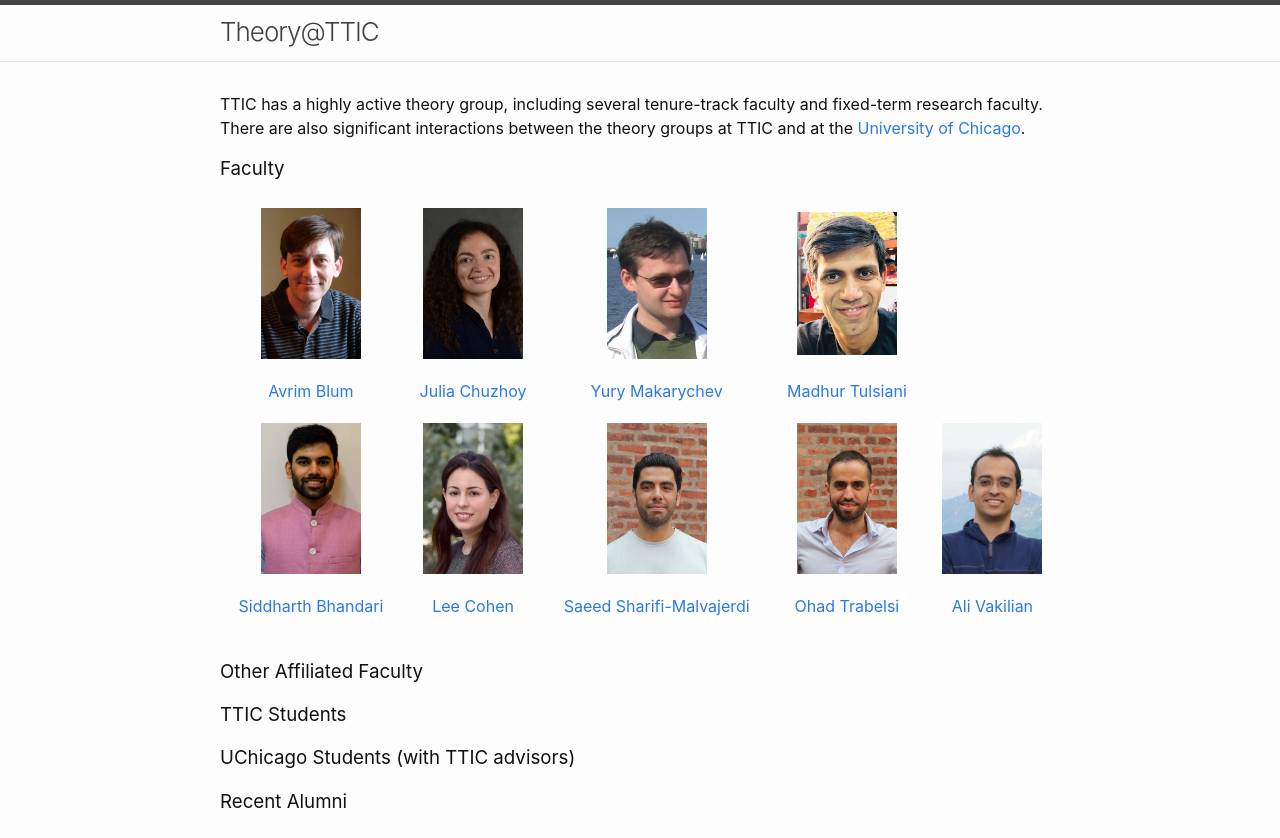
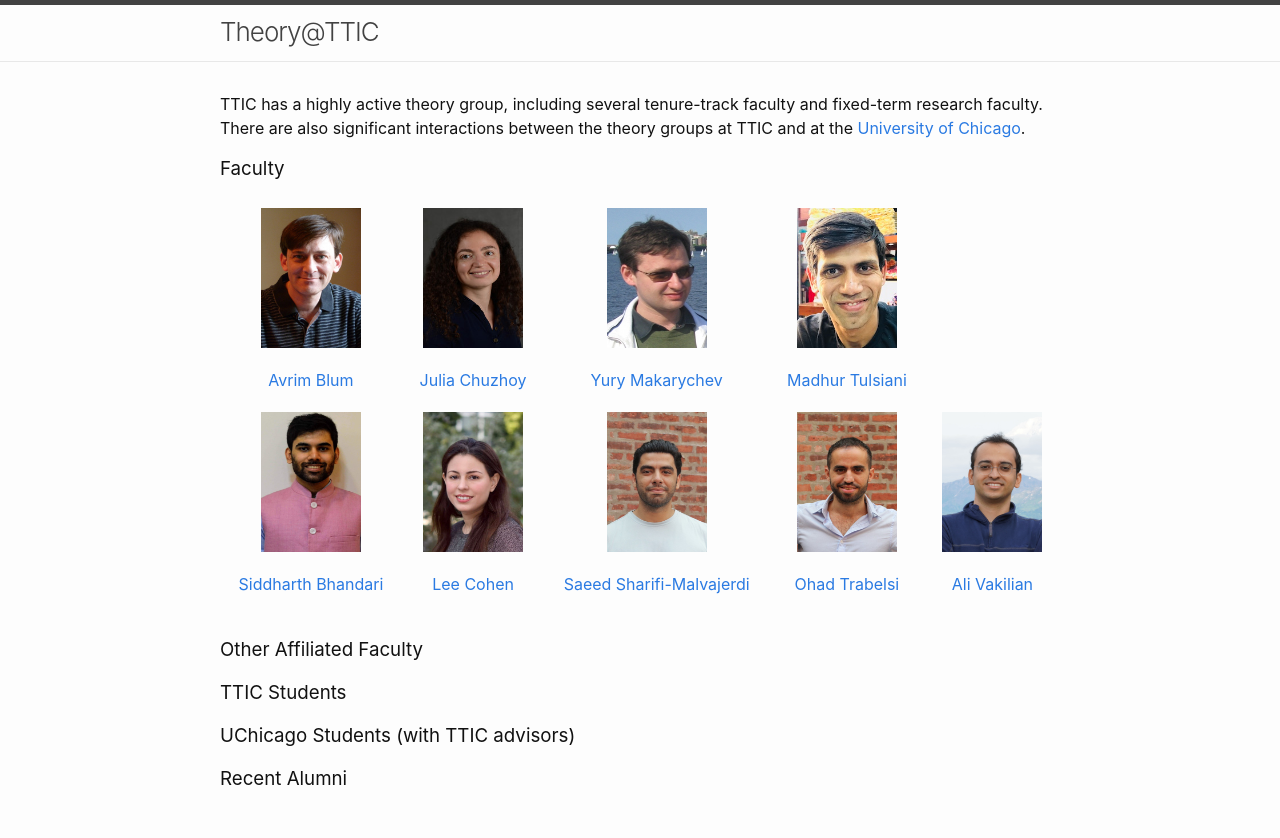
Before and after one commit to madhurtulsiani/theorypage, a Jekyll site: the page built from index.md, in a window 1280 px wide. Shown: the top 838 px of the page. Built offline with Jekyll 4.4.1, drawn with Linux system fonts in a browser that asks for light colours; our own code applies the rules of GitHub Pages for plain Markdown files; grey boxes are pictures that could not be loaded.

Commit message:
Update index.md

```diff
--- a/index.md
+++ b/index.md
@@ -5,10 +5,10 @@ TTIC has a highly active theory group, including several tenure-track faculty an
 
 ### Faculty
 
-|              <img src="avrim.jpg" width="100">               |          <img src="julia.jpg" width="100">          |               <img src="yury.jpg" width="100">               |             <img src="madhur.jpg" width="100">              |                                                |
+|        <img src="avrim.jpg" height="140" width="100">        |   <img src="julia.jpg" height="140" width="100">    |        <img src="yury.jpg" height="140" width="100">         |       <img src="madhur.jpg" height="140" width="100">       |                                                |
 | :----------------------------------------------------------: | :-------------------------------------------------: | :----------------------------------------------------------: | :---------------------------------------------------------: | :--------------------------------------------: |
 |         [Avrim Blum](https://home.ttic.edu/~avrim/)          |   [Julia Chuzhoy](https://home.ttic.edu/~cjulia/)   |       [Yury Makarychev](https://home.ttic.edu/~yury/)        |     [Madhur Tulsiani](https://home.ttic.edu/~madhurt/)      |                                                |
-|            <img src="siddharth.jpg" width="100">             |           <img src="lee.jpg" width="100">           |              <img src="saeed.jpg" width="100">               |              <img src="ohad.jpg" width="100">               |        <img src="ali.jpg" width="100">         |
+|      <img src="siddharth.jpg" height="140" width="100">      |    <img src="lee.jpg" height="140" width="100">     |        <img src="saeed.jpg" height="140" width="100">        |        <img src="ohad.jpg" height="140" width="100">        |  <img src="ali.jpg" height="140" width="100">  |
 | [Siddharth Bhandari](https://sites.google.com/view/siddharth-bhandari/) | [Lee Cohen](https://sites.google.com/view/leecohen) | [Saeed Sharifi-Malvajerdi](https://sites.google.com/view/saeedsh/home) | [Ohad Trabelsi](https://sites.google.com/view/ohadtrabelsi) | [Ali Vakilian](https://www.mit.edu/~vakilian/) |
 
 
```
